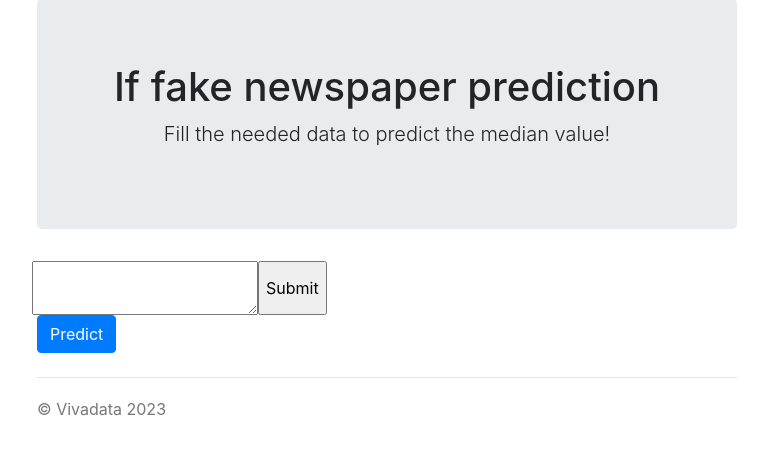
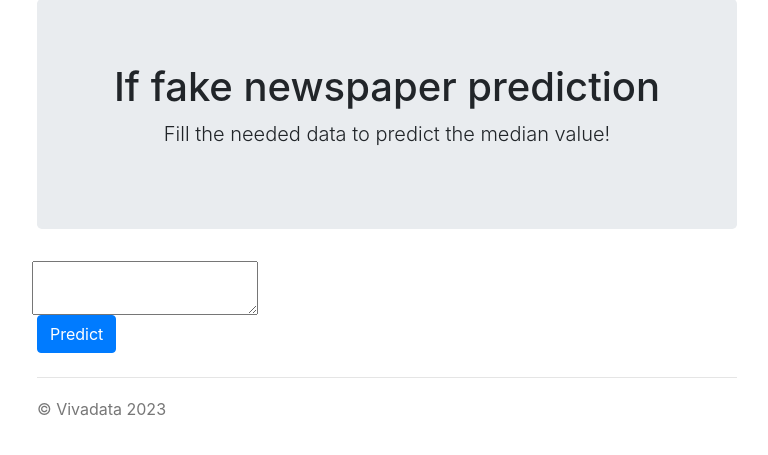
Before and after one commit to ArnoKP/IsFake_news_detector, a Flask app: page / in a window 1280 px wide. Shown: the part 72-527 px from the top of the page, without its empty margins (253-1021 px from the left). Run offline with Flask 3, Linux system fonts and the light colour scheme; parts of the project's set-up code (start-up, migrations or seed data) failed here and were passed over; some libraries are stand-ins or nearby versions.

Commit message:
removal of submit button

```diff
--- a/templates/index.html
+++ b/templates/index.html
@@ -34,7 +34,6 @@
         <form method="post">
         	<div class="form-row">
 			<textarea name="Article"></textarea>
-			<input type="submit" value='Submit'>
 		</div>
 		<button type="submit" class="btn btn-primary" onclick="setAction('/predict/')">Predict</button>
 	</form>
```
